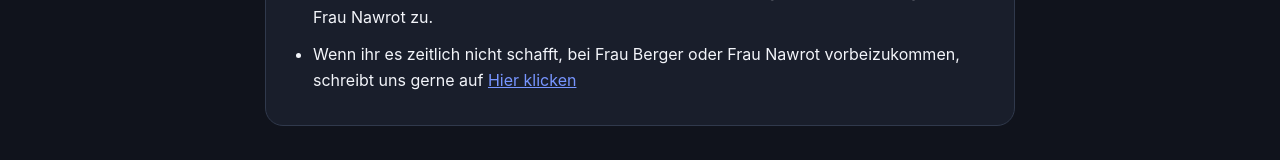
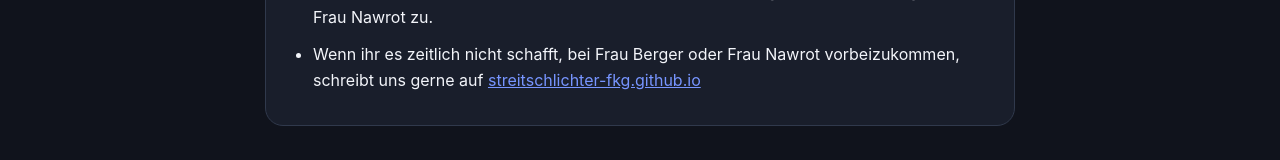
Before and after one commit to streitschlichter-fkg/Aufgaben, a plain HTML site: page index.html in a window 1280 px wide. Shown: the part 805-965 px from the top of the page. Drawn offline with Linux system fonts and the light colour scheme.

Commit message:
Change link text to 'streitschlichter-fkg.github.io'
Updated the link text for contacting the mediators.

```diff
--- a/index.html
+++ b/index.html
@@ -186,7 +186,7 @@ a {
       <li>Wenn ihr einen Streit habt, den ihr klären wollt, dann kommt gerne auf Frau Berger oder Frau Nawrot zu.</li>
       <li>Wenn ihr es zeitlich nicht schafft, bei Frau Berger oder Frau Nawrot vorbeizukommen, schreibt uns gerne auf
   <a href="streitschlichter-fkg.github.io/Kontakt" target="_blank">
-    Hier klicken
+    streitschlichter-fkg.github.io
   </a>
 </li>
     </ul>
```
